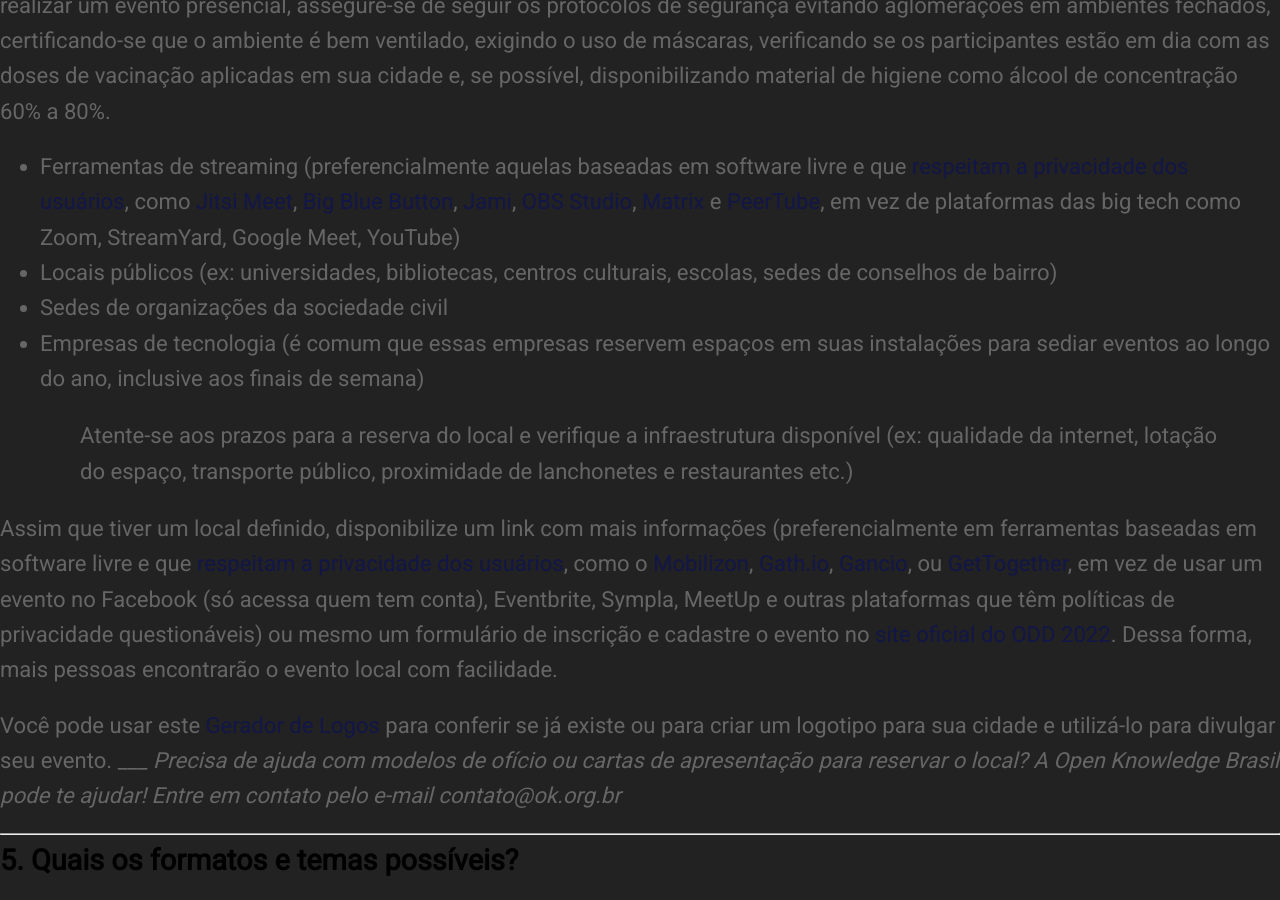
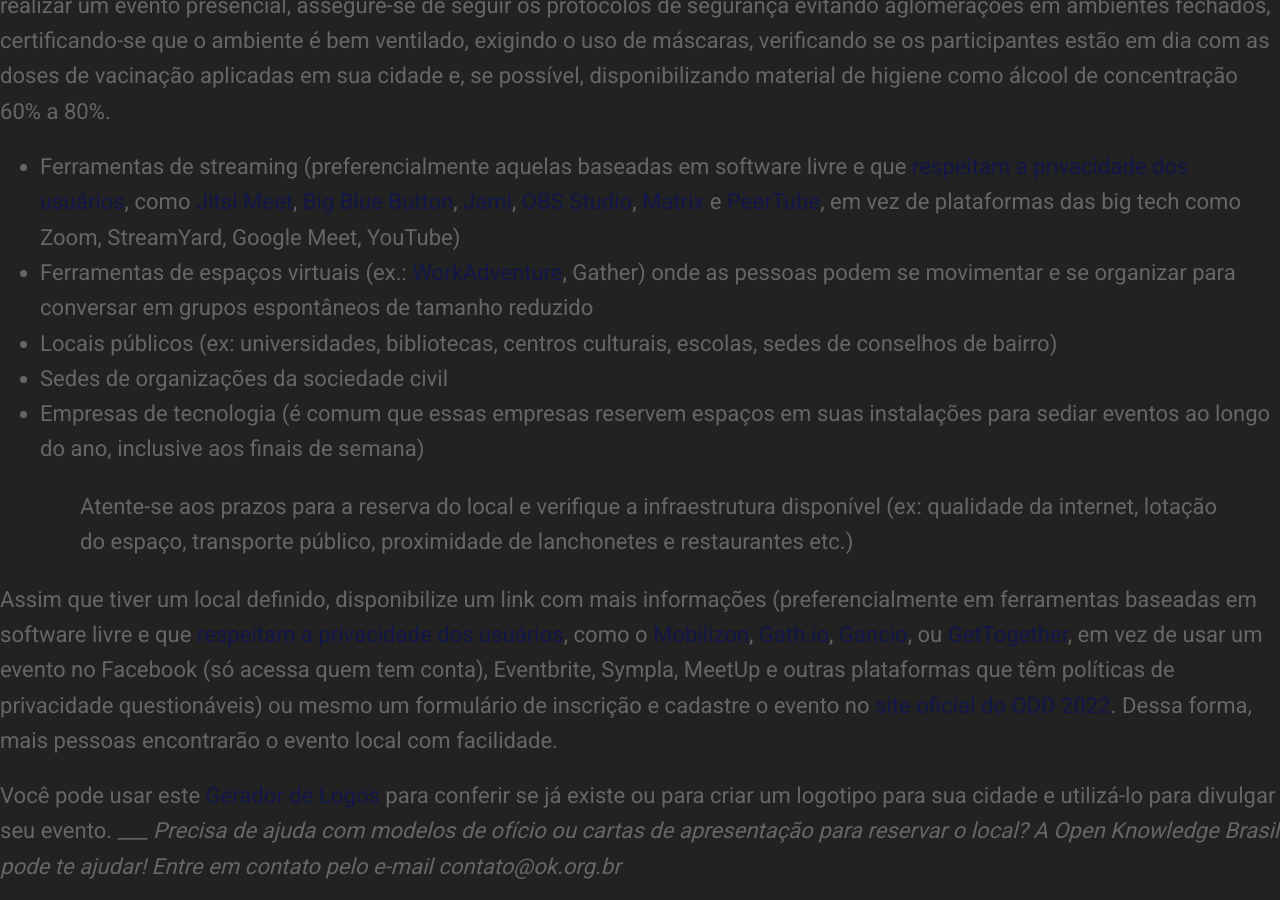
Before and after one commit to okfn-brasil/embaixadoras, a Jekyll site: the page built from Guia-ODD/Guia-ODD2022.md, in a window 1280 px wide and 900 px high, scrolled down 2197 px. Built offline with Jekyll 4.4.1, drawn with Linux system fonts in a browser that asks for light colours; nearby versions of some CDN libraries; our own code applies the rules of GitHub Pages for plain Markdown files.

Commit message:
Acrescenta sugestões ferramentas espaços virtuais

```diff
--- a/Guia-ODD/Guia-ODD2022.md
+++ b/Guia-ODD/Guia-ODD2022.md
@@ -35,6 +35,7 @@
 Devido à pandemia do coronavírus, recomendamos que os eventos sejam realizados preferencialmente online. Caso você queira realizar um evento presencial, assegure-se de seguir os protocolos de segurança evitando aglomerações em ambientes fechados, certificando-se que o ambiente é bem ventilado, exigindo o uso de máscaras, verificando se os participantes estão em dia com as doses de vacinação aplicadas em sua cidade e, se possível, disponibilizando material de higiene como álcool de concentração 60% a 80%.
 
 - Ferramentas de streaming (preferencialmente aquelas baseadas em software livre e que [respeitam a privacidade dos usuários](https://switching.software/replace/zoom/), como [Jitsi Meet](https://jitsi.org/), [Big Blue Button](https://bigbluebutton.org/), [Jami](https://jami.net/), [OBS Studio](https://obsproject.com/pt-br), [Matrix](https://matrix.org/) e [PeerTube](https://joinpeertube.org/), em vez de plataformas das big tech como Zoom, StreamYard, Google Meet, YouTube)
+- Ferramentas de espaços virtuais (ex.: [WorkAdventure](https://workadventu.re/), Gather) onde as pessoas podem se movimentar e se organizar para conversar em grupos espontâneos de tamanho reduzido
 - Locais públicos (ex: universidades, bibliotecas, centros culturais, escolas, sedes de conselhos de bairro)
 - Sedes de organizações da sociedade civil
 - Empresas de tecnologia (é comum que essas empresas reservem espaços em suas instalações para sediar eventos ao longo do ano, inclusive aos finais de semana)
```
